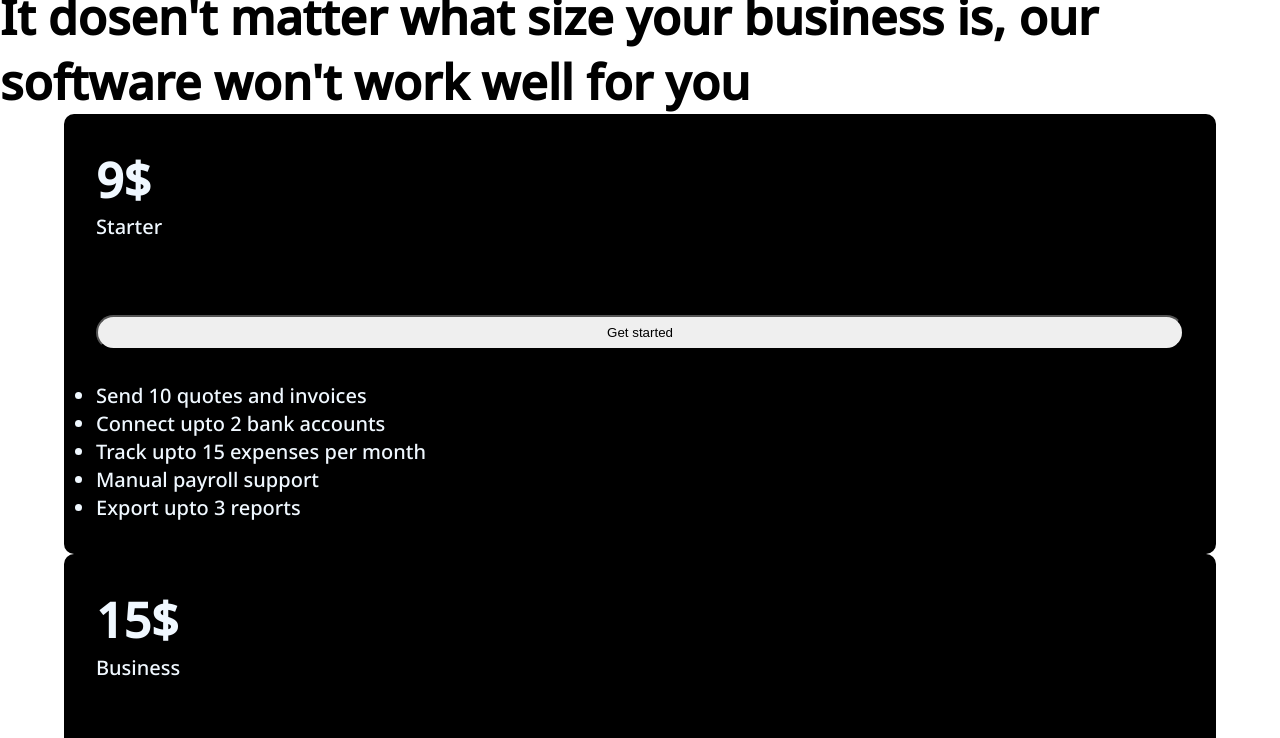
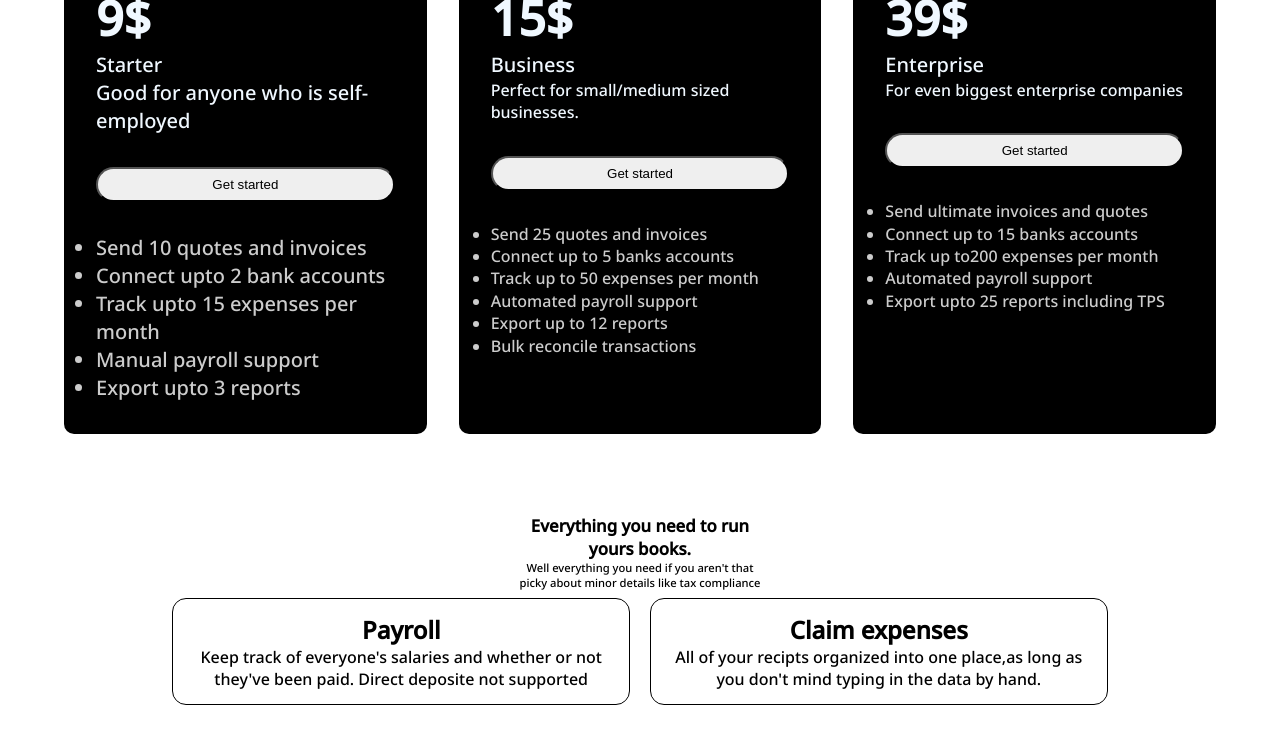
Before and after one commit to UdayPahan/slaythedragon-second-project, a plain HTML site: page index.html in a window 1280 px wide. Shown: the part 743-1481 px from the top of the page. Drawn offline with Linux system fonts and the light colour scheme; a web font is replaced by a local one.

Commit message:
Update index.html

```diff
--- a/index.html
+++ b/index.html
@@ -11,36 +11,36 @@
     </head>
     <body>
         <header class="header container">
-            <h2 class="title">SLAY THE DRAGON</h2>
+            <h2 class="header-title">SLAY THE DRAGON</h2>
             <nav>
                 <p><a class="pricing" href="">Pricing</a></p>
                 <p><a class="features" href="">Features</a></p>
                 <p><a class="contact" href="">Contact</a></p>
             </nav>
-            <div class="btm">
-                <button class="login">Login</button>
-                <button class="app">Enter App</button>
+            <div class="header-btm">
+                <button class="login btm">Login</button>
+                <button class="app btm">Enter App</button>
             </div>
             </header>
             <main>
                 <section class="intro container">
                     <h1>Accounting made simple for small businessess.</h1>
                     <p>Most bookkeeping software is accurate, but hard to use. We make the opposite trade-off, and hope you don't audited.</p>
-                    <a href="#features">Learn more</a>
+                    <a class="learn btm" href="#features">Learn more</a>
                 </section>
 
-                <section class="pricing">
-                    <div class="price text">
+                <section class="pricing container">
+                    <div class="price-intro">
                         <h2>Simple, transparent pricing</h2>
                         <p>It dosen't matter what size your business is, our software won't work well for you</p>
                     </div>
-                    <div class="container">
+                    <div class="pricing-module">
                         <div class="box">
                             <h3 class="price">9$</h3>
                             <h4 class="price-header">Starter</ps>
-                            <p class="price-intro">Good for anyone who is self-employed</p>
+                            <p class="price-desc">Good for anyone who is self-employed</p>
                             <button>Get started</button>
-                            <ul>
+                            <ul class="pricing-feature">
                                 <li>Send 10 quotes and invoices</li>
                                 <li>Connect upto 2 bank accounts </li>
                                 <li>Track upto 15 expenses per month</li>
@@ -48,30 +48,31 @@
                                 <li>Export upto 3 reports </li>
                             </ul>
                         </div>
-                        <div class="box">
-                            <h3 class="price">15$</h3>
-                            <h4 class="price-header">Business</h4>
-                            <p class="price-intro">Perfect for small/medium sized businesses.</p>
+                            <div class="box">
+                                <h3 class="price">15$</h3>
+                                <h4 class="price-header">Business</h4>
+                                <p class="price-desc">Perfect for small/medium sized businesses.</p>
                             <button>Get started</button>
-                            <ul>
-                                <li>Send 10 quotes and invoices</li>
-                                <li>Connect upto 2 bank accounts </li>
-                                <li>Track upto 15 expenses per month</li>
-                                <li>Manual payroll support</li>
-                                <li>Export upto 3 reports </li>
+                            <ul class="pricing-feature">
+                                <li>Send 25 quotes and invoices</li>
+                                <li>Connect up to 5 banks accounts</li>
+                                <li>Track up to 50 expenses per month</li>
+                                <li>Automated payroll support</li>
+                                <li>Export up to 12 reports</li>
+                                <li>Bulk reconcile transactions</li>
                             </ul>
                         </div>
                         <div class="box">
                             <h3 class="price">39$</h3>
                             <h4 class="price-header">Enterprise</h4>
-                            <p class="price-intro">For even biggest enterprise companies</p>
+                            <p class="price-desc">For even biggest enterprise companies</p>
                             <button>Get started</button>
-                            <ul>
-                                <li>Send 10 quotes and invoices</li>
-                                <li>Connect upto 2 bank accounts </li>
-                                <li>Track upto 15 expenses per month</li>
-                                <li>Manual payroll support</li>
-                                <li>Export upto 3 reports </li>
+                            <ul class="pricing-feature">
+                                <li>Send ultimate invoices and quotes </li>
+                                <li>Connect up to 15 banks accounts </li>
+                                <li>Track up to200 expenses per month </li>
+                                <li>Automated payroll support</li>
+                                <li>Export upto 25 reports including TPS</li>
                             </ul>
                         </div>
                     </div>
```
